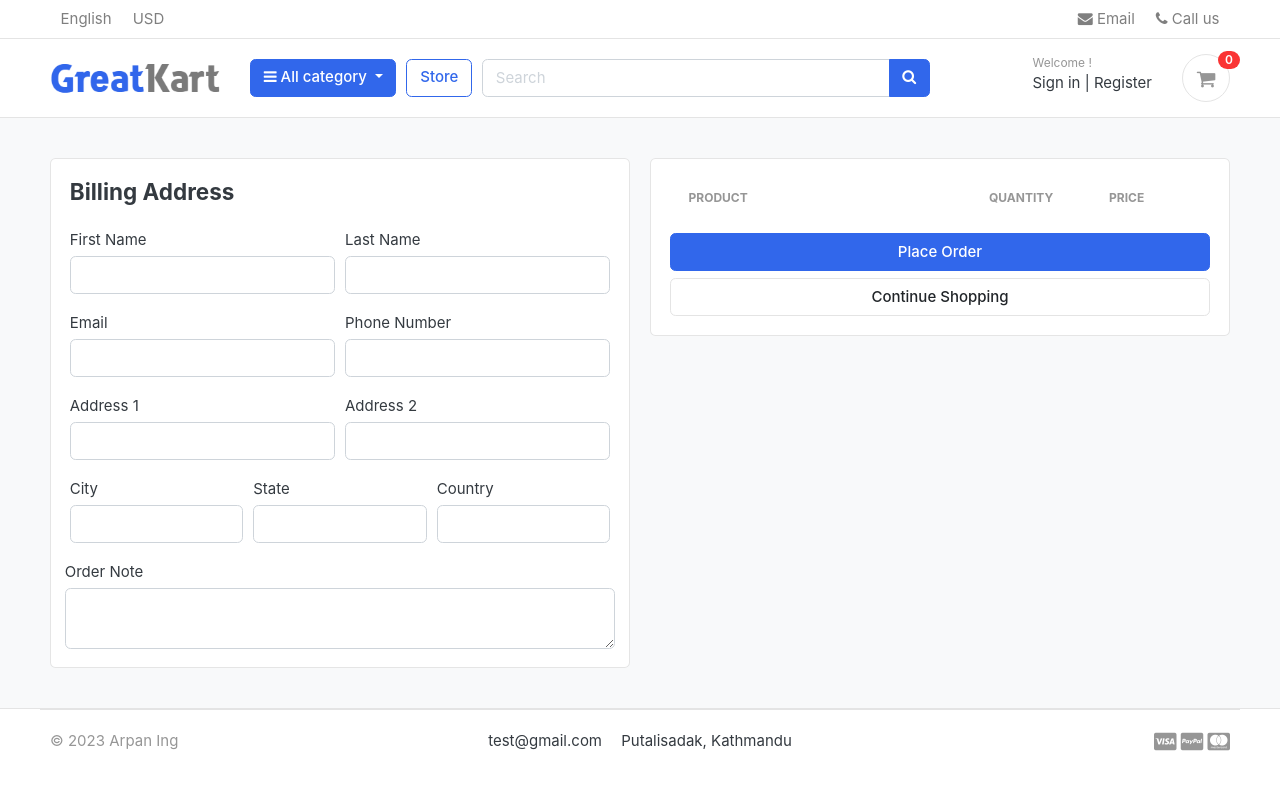
After one commit to ArpanIng/django-ecommerce, a Django app: page /cart/checkout/ in a window 1280 px wide. The commit adds this page. Run offline with Django 4.2, Linux system fonts and the light colour scheme; tables that the repository leaves empty hold one stand-in row (values such as "Sample post"); lists and menus that the app fills with data are empty; some libraries are stand-ins or nearby versions; some web fonts are replaced.

Commit message:
Added checkout page

```diff
--- a/carts/templates/carts/cart.html
+++ b/carts/templates/carts/cart.html
@@ -131,7 +131,7 @@
             <p class="text-center mb-3">
               <img src="./images/misc/payments.png" height="26" />
             </p>
-            <a href="#" class="btn btn-primary btn-block"> Checkout </a>
+            <a href="{% url 'carts:checkout' %}" class="btn btn-primary btn-block"> Checkout </a>
             <a href="{% url 'stores:store' %}" class="btn btn-light btn-block"
               >Continue Shopping
             </a>
--- /dev/null
+++ b/carts/templates/carts/checkout.html
@@ -0,0 +1,134 @@
+{% extends 'base.html' %}
+
+{% block content %}
+<section class="section-content padding-y bg">
+  <div class="container">
+    <div class="row">
+
+      <aside class="col-lg-6">
+        <div class="card">
+          <div class="card-body">
+            <h4 class="card-title mb-4">Billing Address</h4>
+            <form action="" method="get">
+              <div class="form-row">
+                <div class="col form-group">
+                  <label for="">First Name</label>
+                  <input type="text" name="first_name" class="form-control" required/>
+                </div>
+                <div class="col form-group">
+                  <label for="">Last Name</label>
+                  <input type="text" name="last_name" class="form-control" required />
+                </div>
+              </div>
+              <div class="form-row">
+                <div class="col form-group">
+                  <label for="">Email</label>
+                  <input type="email" name="email" class="form-control" required/>
+                </div>
+                <div class="col form-group">
+                  <label for="">Phone Number</label>
+                  <input type="text" name="phone_number" class="form-control" required/>
+                </div>
+              </div>
+              <div class="form-row">
+                <div class="col form-group">
+                  <label for="">Address 1</label>
+                  <input type="text" name="address_1" class="form-control" required/>
+                </div>
+                <div class="col form-group">
+                  <label for="">Address 2</label>
+                  <input type="text" name="address_2" class="form-control" />
+                </div>
+              </div>
+              <div class="form-row">
+                <div class="col form-group">
+                  <label for="">City</label>
+                  <input type="text" name="city" class="form-control" required/>
+                </div>
+                <div class="col form-group">
+                  <label for="">State</label>
+                  <input type="text" name="state" class="form-control" required/>
+                </div>
+                <div class="col form-group">
+                  <label for="">Country</label>
+                  <input type="text" name="country" class="form-control" required/>
+                </div>
+              </div>
+              <div class="form-row">
+                <label for="">Order Note</label>
+                <textarea name="order_note" cols="30" rows="2" class="form-control"></textarea>
+              </div>
+            </form>
+          </div>
+        </div>
+      </aside>
+
+      <aside class="col-lg-6">
+        <div class="card">
+          <div class="card-body">
+            <table class="table table-borderless table-shopping-cart">
+              <thead class="text-muted">
+                <tr class="small text-uppercase">
+                  <th scope="col">Product</th>
+                  <th scope="col" width="120">Quantity</th>
+                  <th scope="col" width="120">Price</th>
+                </tr>
+              </thead>
+
+              <tbody>
+                {% for cart_item in cart_items %}
+                <tr>
+                  <td>
+                    <figure class="itemside align-items-center">
+                      <div class="aside">
+                        <img
+                          src="{{ cart_item.product.image.url }}"
+                          class="img-sm"
+                        />
+                      </div>
+                      <figcaption class="info">
+                        <a
+                          href="{{ cart_item.product.get_absolute_url }}"
+                          class="title text-dark"
+                        >
+                          {{ cart_item.product.name }}
+                        </a>
+                        <p class="text-muted small">
+                          {% if cart_item.variations.all %}
+														{% for item in cart_item.variations.all %}
+														{{ item.variation_category|capfirst }}: {{ item.variation_value|capfirst }}<br />
+														{% endfor %}
+													{% endif %}
+                        </p>
+                      </figcaption>
+                    </figure>
+                  </td>
+                  <td>
+                    <label for="">{{ cart_item.quantity }}</label>
+                  </td>
+                  <td>
+                    <div class="price-wrap">
+                      <var class="price">${{ cart_item.sub_total }}</var>
+                      <small class="text-muted">
+                        ${{ cart_item.product.price }} each
+                      </small>
+                    </div>
+                  </td>
+                </tr>
+                {% endfor %}
+              </tbody>
+            </table>
+            <a href="{% url 'carts:checkout' %}" class="btn btn-primary btn-block">
+							Place Order
+						</a>
+            <a href="{% url 'stores:store' %}" class="btn btn-light btn-block">
+              Continue Shopping
+            </a>
+          </div>
+        </div>
+      </aside>
+
+    </div>
+  </div>
+</section>
+{% endblock content %}
--- a/carts/urls.py
+++ b/carts/urls.py
@@ -16,4 +16,5 @@ urlpatterns = [
         views.remove_cart_item,
         name="remove_cart_item",
     ),
+    path("checkout/", views.checkout_view, name="checkout"),
 ]
--- a/carts/views.py
+++ b/carts/views.py
@@ -121,3 +121,27 @@ def remove_cart_item(request, product_id, cart_item_id):
     cart_item = CartItem.objects.get(id=cart_item_id, product=product, cart=cart)
     cart_item.delete()
     return redirect("carts:cart")
+
+
+def checkout_view(request, total=0, total_quantity=0, cart_items=None):
+    try:
+        tax = 0
+        grand_total = 0
+        cart = Cart.objects.get(cart_id=_cart_id(request))
+        cart_items = CartItem.objects.filter(cart=cart, is_active=True)
+        for cart_item in cart_items:
+            total += cart_item.product.price * cart_item.quantity
+            total_quantity += cart_item.quantity
+        tax = (2 * total) / 100  # 2% tax on total amount
+        grand_total = total + tax
+    except ObjectDoesNotExist:
+        pass
+
+    context = {
+        "total": total,
+        "total_quantity": total_quantity,
+        "cart_items": cart_items,
+        "tax": tax,
+        "grand_total": grand_total,
+    }
+    return render(request, "carts/checkout.html", context)
```
